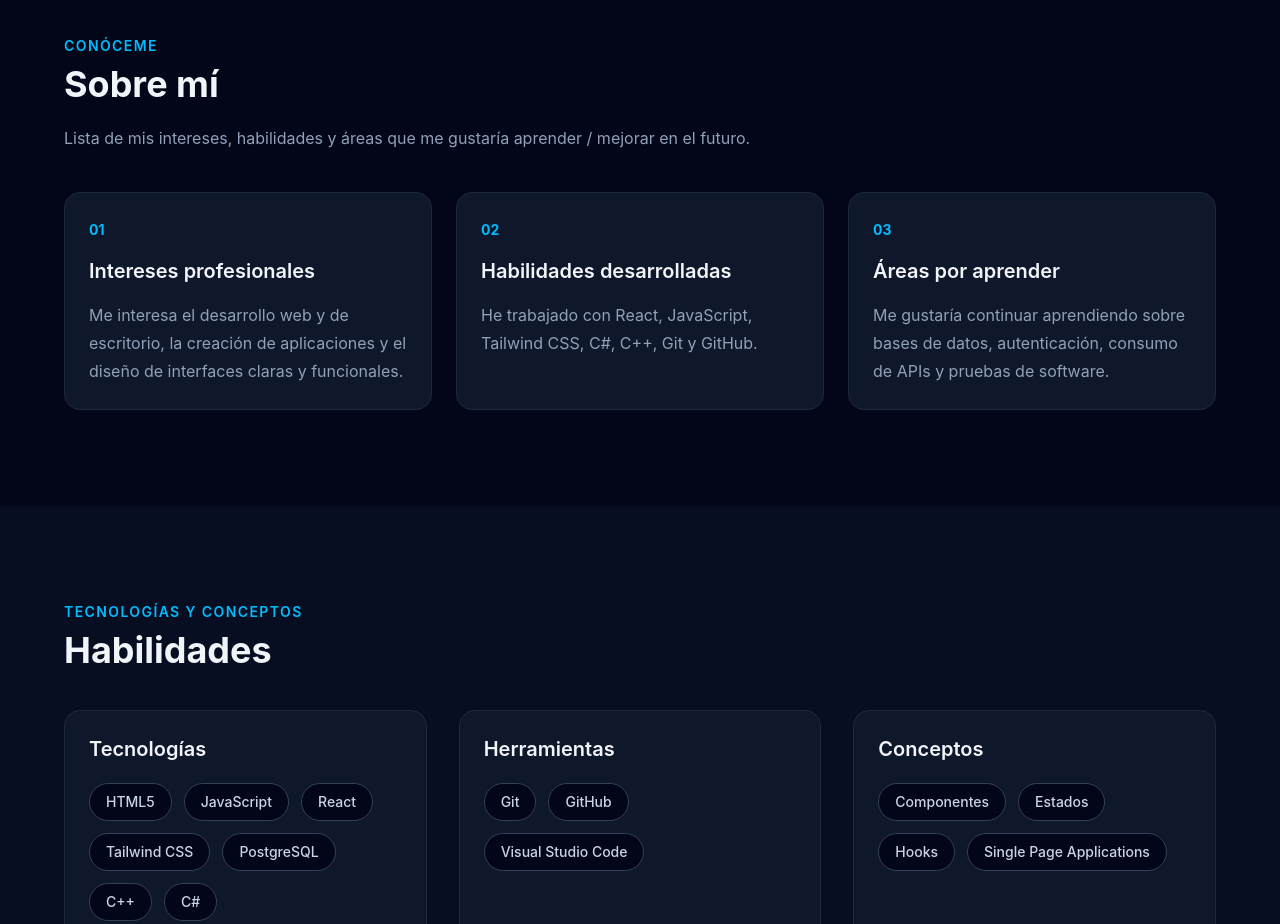
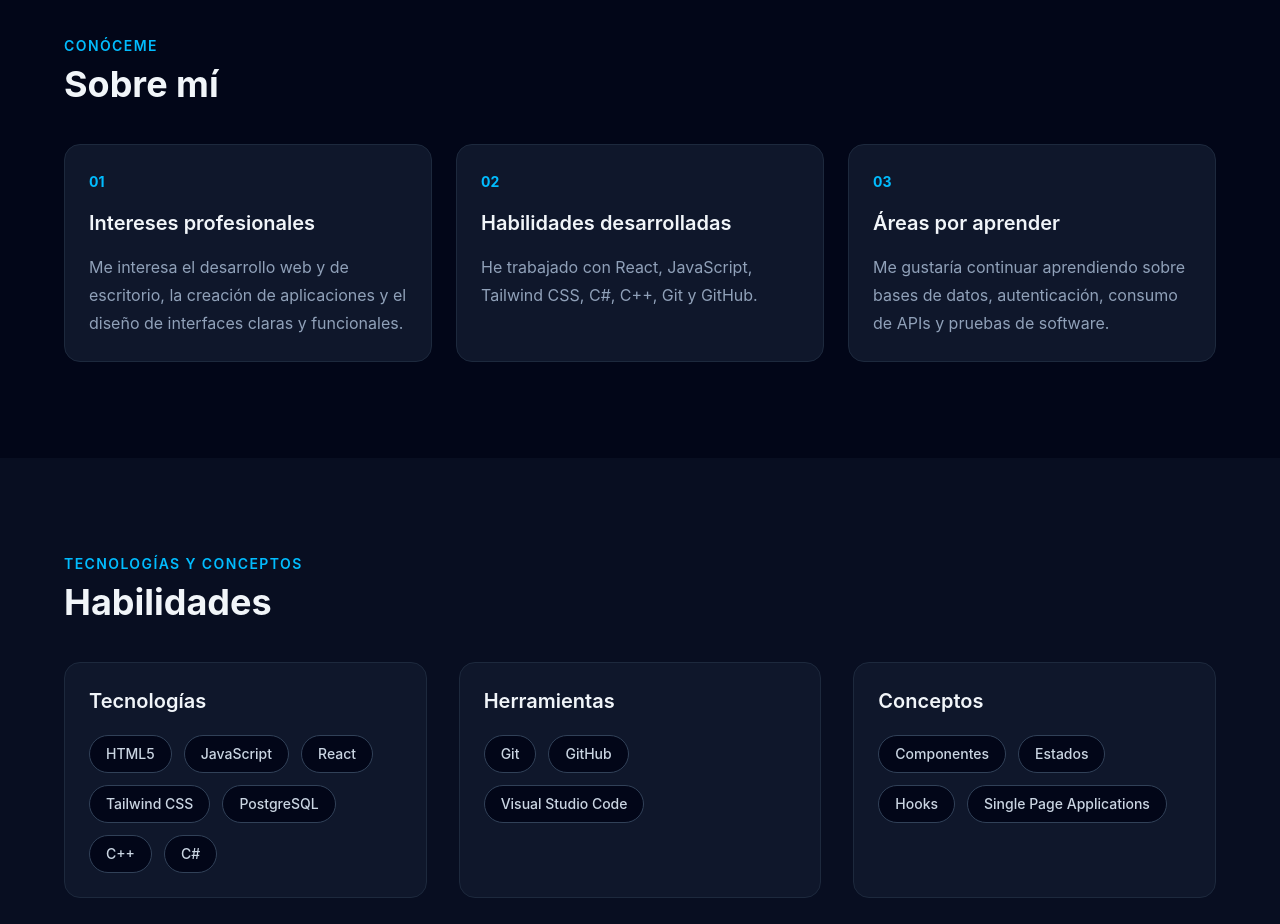
Before and after one commit to haranac/Portafolio, a React app: page / in a window 1280 px wide. Shown: the part 860-1784 px from the top of the page. Built offline with nearby package versions, Linux system fonts and the light colour scheme; the HTML template or start-up script is replaced by a standard one.

Commit message:
Remove introductory paragraph from About component
Removed introductory paragraph about interests and skills.

```diff
--- a/src/components/About.jsx
+++ b/src/components/About.jsx
@@ -27,11 +27,6 @@ function About() {
         <h2 className="mt-2 text-3xl font-bold text-slate-100 sm:text-4xl">
           Sobre mí
         </h2>
-
-        <p className="mt-5 max-w-3xl leading-7 text-slate-400">
-          Lista de mis intereses, habilidades y áreas que me gustaría aprender / mejorar en el futuro.
-        </p>
-
         <div className="mt-10 grid gap-6 md:grid-cols-3">
           {aboutItems.map((item, index) => (
             <article
```
